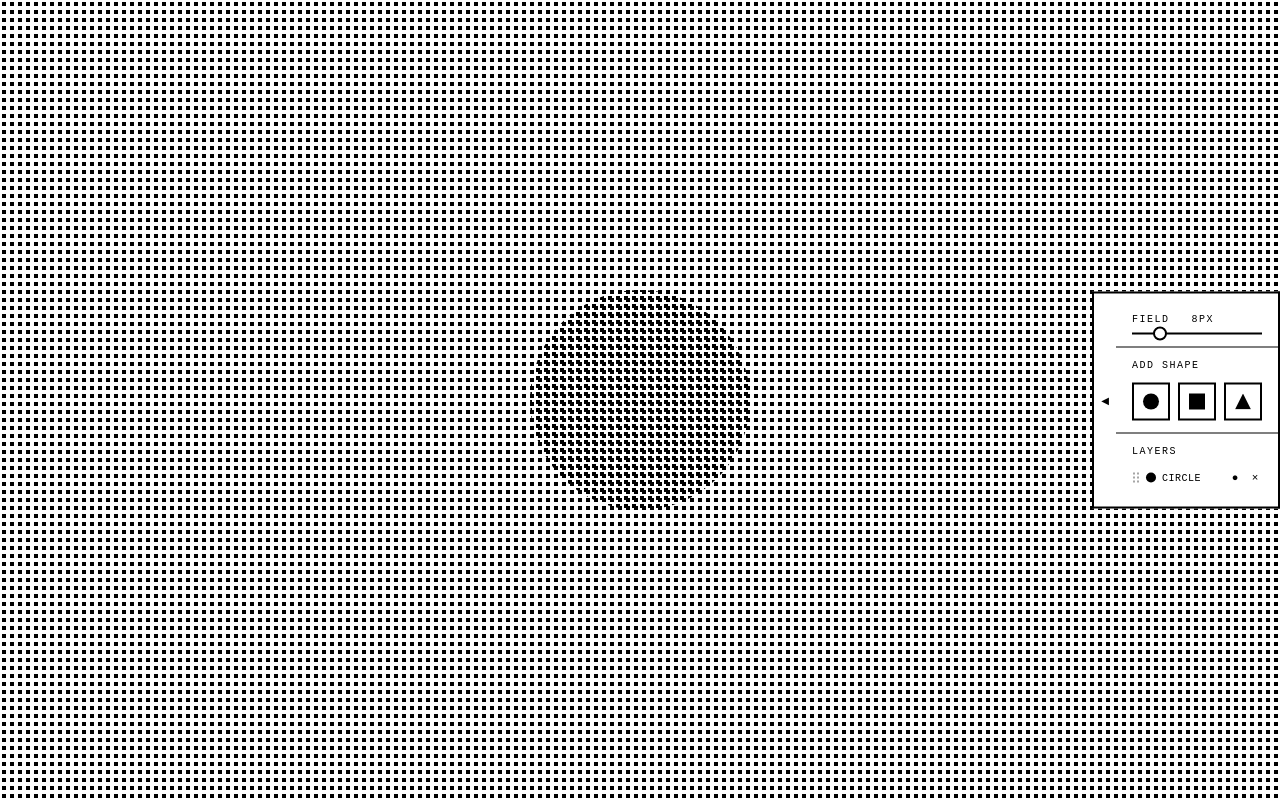
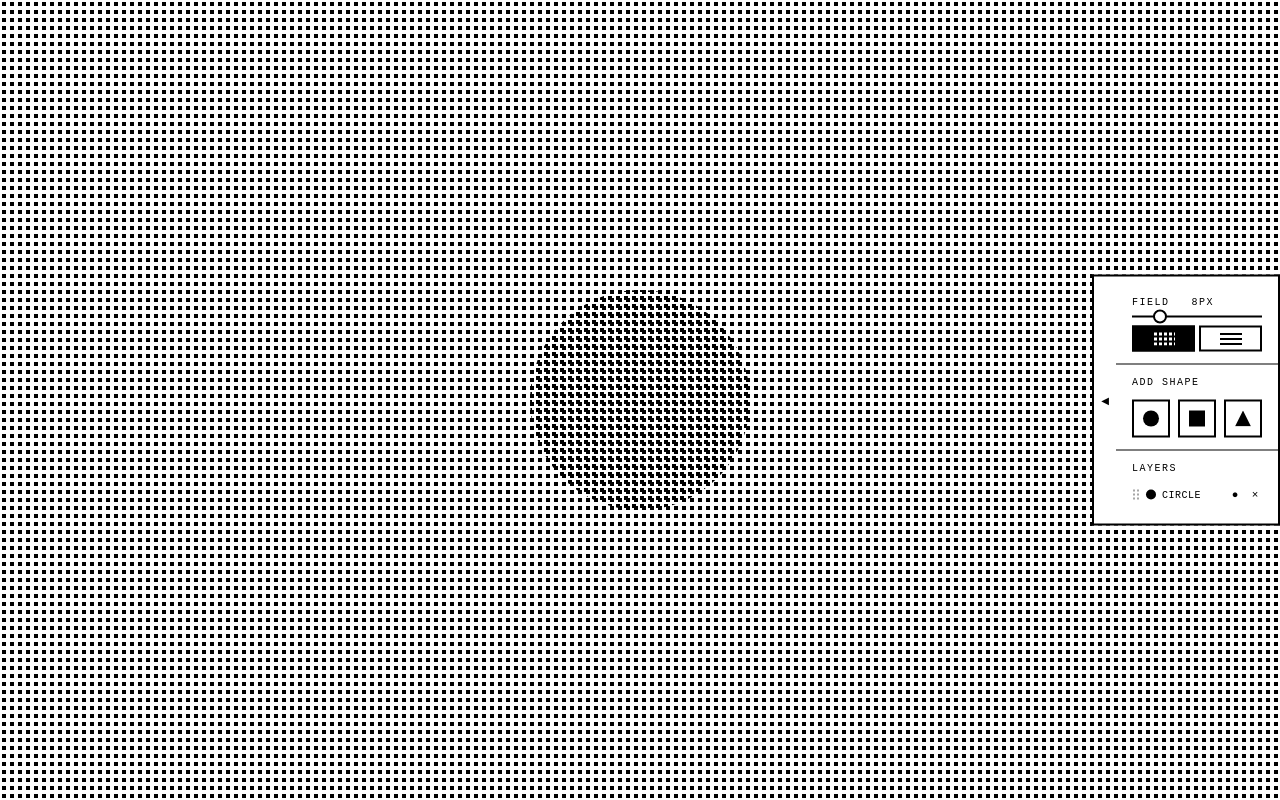
Before and after one commit to mrtnrtvld/halftone, a website: page index.html in a window 1280 px wide. Drawn offline with Linux system fonts and the light colour scheme.

Commit message:
add lines

```diff
--- a/index.html
+++ b/index.html
@@ -18,6 +18,10 @@
       <div class="panel-row">
         <div class="panel-label">Field&nbsp;<span id="fieldVal">8</span>px</div>
         <input type="range" id="fieldSlider" min="3" max="30" value="8" step="1">
+        <div class="pattern-btns">
+          <button class="pattern-btn active" id="fieldDots"><span class="pattern-icon dots"></span></button>
+          <button class="pattern-btn" id="fieldLines"><span class="pattern-icon lines"></span></button>
+        </div>
       </div>
 
       <div class="panel-divider"></div>
--- a/main.js
+++ b/main.js
@@ -3,10 +3,37 @@ const field       = document.getElementById('field');
 const fieldSlider = document.getElementById('fieldSlider');
 const fieldVal    = document.getElementById('fieldVal');
 
+let fieldPattern = 'dots';
+
+function applyFieldPattern() {
+  const px = +fieldSlider.value;
+  if (fieldPattern === 'dots') {
+    field.style.backgroundImage = `radial-gradient(circle, #000 40%, transparent 41%)`;
+    field.style.backgroundSize  = `${px}px ${px}px`;
+  } else {
+    const lw = Math.max(1, Math.round(px * 0.4));
+    field.style.backgroundImage = `repeating-linear-gradient(0deg, #000 0px, #000 ${lw}px, transparent ${lw}px, transparent ${px}px)`;
+    field.style.backgroundSize  = 'auto';
+  }
+}
+
 fieldSlider.addEventListener('input', e => {
-  const px = +e.target.value;
-  field.style.backgroundSize = `${px}px ${px}px`;
-  fieldVal.textContent = px;
+  fieldVal.textContent = e.target.value;
+  applyFieldPattern();
+});
+
+document.getElementById('fieldDots').addEventListener('click', () => {
+  fieldPattern = 'dots';
+  document.getElementById('fieldDots').classList.add('active');
+  document.getElementById('fieldLines').classList.remove('active');
+  applyFieldPattern();
+});
+
+document.getElementById('fieldLines').addEventListener('click', () => {
+  fieldPattern = 'lines';
+  document.getElementById('fieldLines').classList.add('active');
+  document.getElementById('fieldDots').classList.remove('active');
+  applyFieldPattern();
 });
 
 // ── Panel toggle ──
@@ -57,6 +84,7 @@ function createShape(type) {
     dragOx:  0,
     dragOy:  0,
     type,
+    pattern: 'dots',
     visible: true,
     wheel:   null,   // assigned below
     propBox: null,   // assigned below
@@ -104,7 +132,36 @@ function createShape(type) {
   propSlider.value = String(s.density);
   propSlider.step  = '1';
 
-  propBox.append(propHeader, propSlider);
+  const propPatternBtns = document.createElement('div');
+  propPatternBtns.className = 'pattern-btns';
+
+  const propDotBtn  = document.createElement('button');
+  propDotBtn.className   = 'pattern-btn active';
+  const propDotIcon = document.createElement('span');
+  propDotIcon.className  = 'pattern-icon dots';
+  propDotBtn.append(propDotIcon);
+
+  const propLineBtn  = document.createElement('button');
+  propLineBtn.className  = 'pattern-btn';
+  const propLineIcon = document.createElement('span');
+  propLineIcon.className = 'pattern-icon lines';
+  propLineBtn.append(propLineIcon);
+
+  propDotBtn.addEventListener('click', () => {
+    s.pattern = 'dots';
+    propDotBtn.classList.add('active');
+    propLineBtn.classList.remove('active');
+    applyShapePattern();
+  });
+  propLineBtn.addEventListener('click', () => {
+    s.pattern = 'lines';
+    propLineBtn.classList.add('active');
+    propDotBtn.classList.remove('active');
+    applyShapePattern();
+  });
+
+  propPatternBtns.append(propDotBtn, propLineBtn);
+  propBox.append(propHeader, propSlider, propPatternBtns);
   document.body.append(propBox);
   s.propBox = propBox;
 
@@ -192,13 +249,26 @@ function createShape(type) {
     updateZIndices();
   });
 
-  // ── Density ──
+  // ── Density / pattern ──
+  function applyShapePattern() {
+    const px = s.density;
+    if (s.pattern === 'dots') {
+      const offset = (px / 2).toFixed(1);
+      shapeEl.style.backgroundImage    = `radial-gradient(circle, #000 40%, transparent 41%)`;
+      shapeEl.style.backgroundSize     = `${px}px ${px}px`;
+      shapeEl.style.backgroundPosition = `${offset}px ${offset}px`;
+    } else {
+      const lw = Math.max(1, Math.round(px * 0.4));
+      shapeEl.style.backgroundImage    = `repeating-linear-gradient(0deg, #000 0px, #000 ${lw}px, transparent ${lw}px, transparent ${px}px)`;
+      shapeEl.style.backgroundSize     = 'auto';
+      shapeEl.style.backgroundPosition = '0 0';
+    }
+  }
+
   function setDensity(px) {
-    const offset = (px / 2).toFixed(1);
-    shapeEl.style.backgroundSize     = `${px}px ${px}px`;
-    shapeEl.style.backgroundPosition = `${offset}px ${offset}px`;
     s.density            = px;
     propSpan.textContent = px;
+    applyShapePattern();
   }
   setDensity(s.density);
 
--- a/style.css
+++ b/style.css
@@ -179,6 +179,45 @@ input[type=range]::-moz-range-thumb {
   margin: 0 -16px;
 }
 
+/* ── PATTERN TOGGLE ── */
+.pattern-btns {
+  display: flex;
+  gap: 4px;
+  width: 130px;
+}
+
+.pattern-btn {
+  flex: 1;
+  height: 26px;
+  background: #fff;
+  border: 2px solid #000;
+  cursor: pointer;
+  padding: 0;
+  display: flex;
+  align-items: center;
+  justify-content: center;
+}
+.pattern-btn.active {
+  background: #000;
+}
+
+.pattern-icon {
+  display: block;
+  width: 22px;
+  height: 14px;
+  pointer-events: none;
+}
+.pattern-icon.dots {
+  background-image: radial-gradient(circle, #000 40%, transparent 41%);
+  background-size: 5px 5px;
+}
+.pattern-icon.lines {
+  background-image: repeating-linear-gradient(0deg, #000 0px, #000 2px, transparent 2px, transparent 5px);
+}
+.pattern-btn.active .pattern-icon {
+  filter: invert(1);
+}
+
 /* ── ADD SHAPE ROW ── */
 .shape-add-row {
   display: flex;
```
